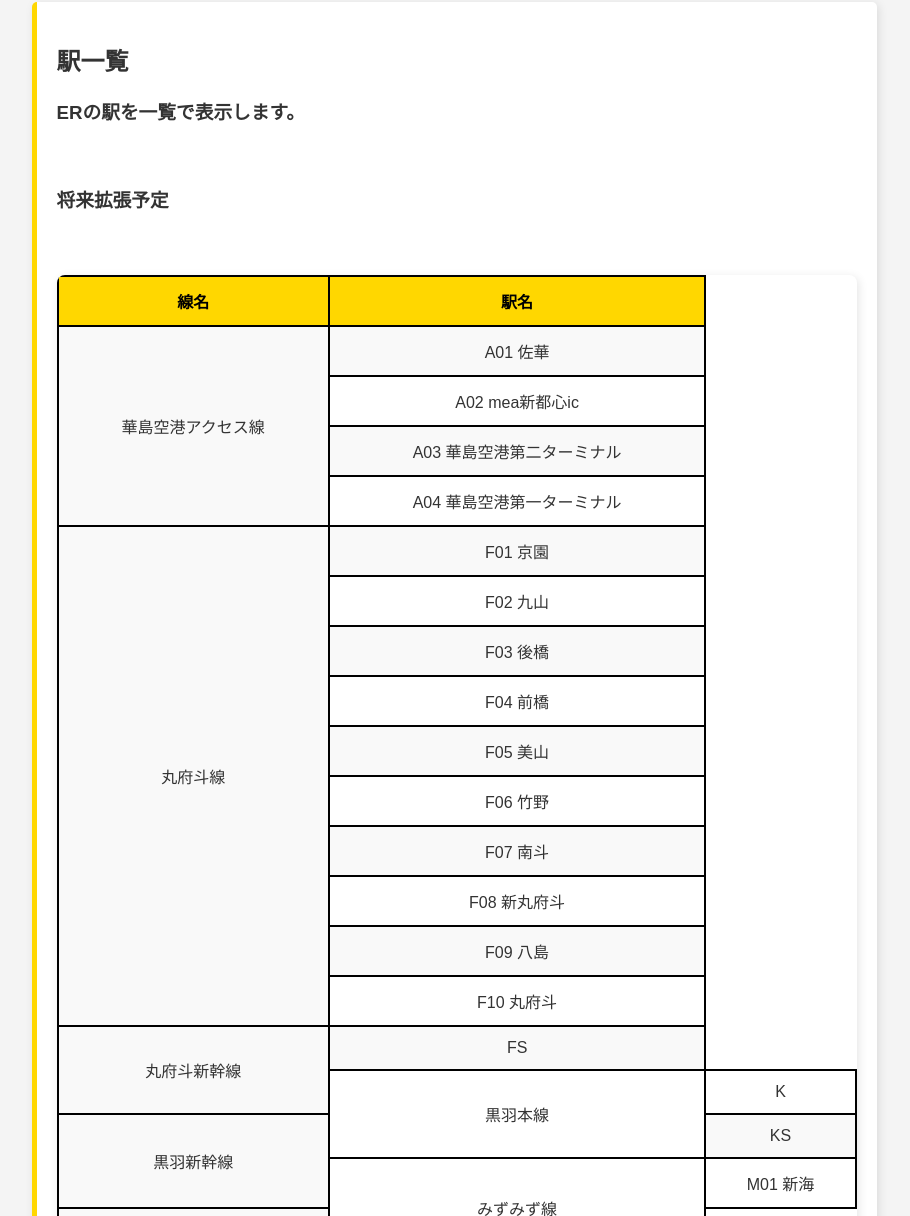
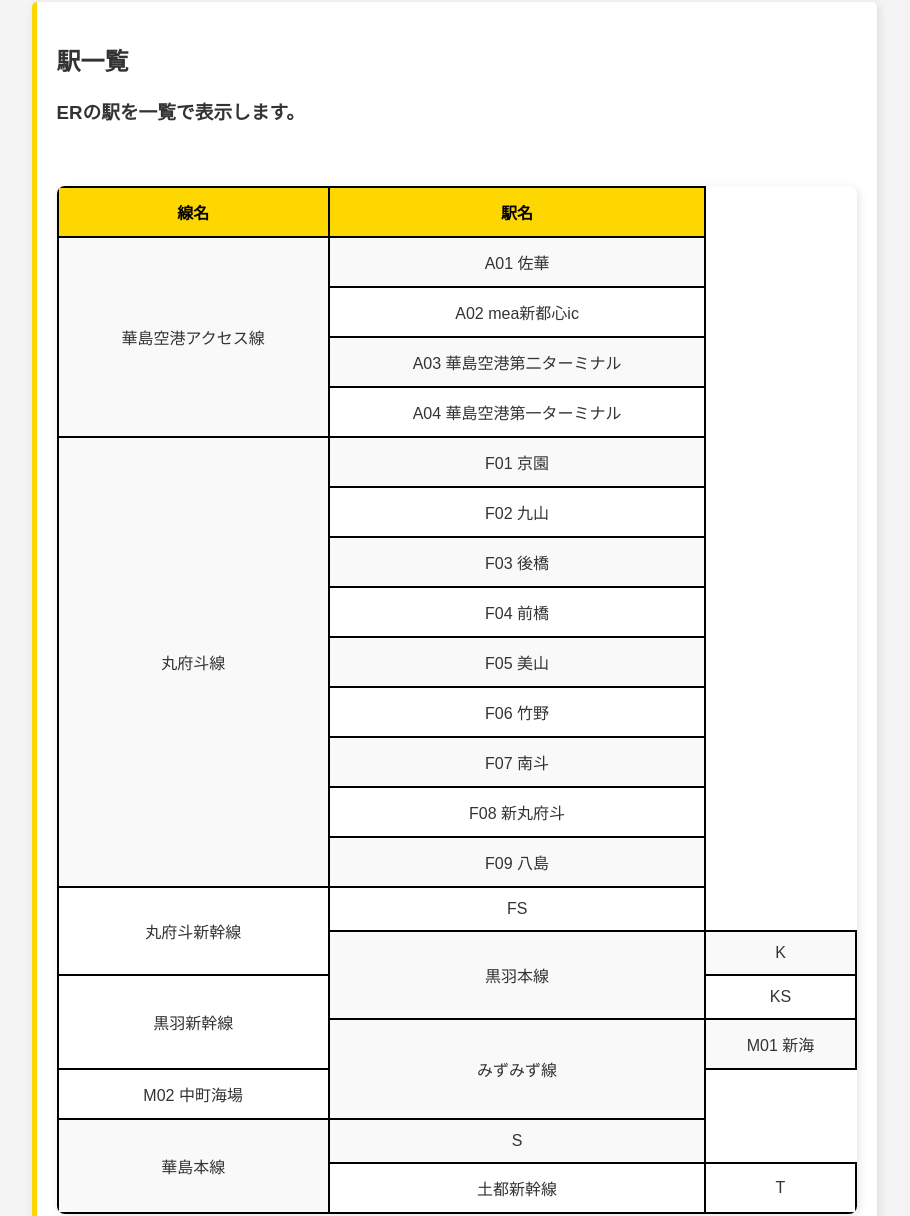
Before and after one commit to marimesyosinsya/EeaRailways, a plain HTML site: page index.html in a window 1280 px wide. Shown: the part 599-1815 px from the top of the page, without its empty margins (186-1096 px from the left). Drawn offline with Linux system fonts and the light colour scheme.

Commit message:
Update index.html

```diff
--- a/index.html
+++ b/index.html
@@ -41,7 +41,7 @@
                 <tr>　　　　　　　　　 　　　　　　　　　　　　<td>A02 mea新都心ic</td></tr>
                 <tr> 　　　　　　　　　　　　　　　　　　　　　<td>A03 華島空港第二ターミナル</td></tr>
                 <tr> 　　　　　　　　　　　　　　　　　　　　　<td>A04 華島空港第一ターミナル</td></tr>
-                <tr><td rowspan="10">丸府斗線</td><td>F01 京園</td></tr>
+                <tr><td rowspan="9">丸府斗線</td><td>F01 京園</td></tr>
                 <tr>　　　　　　　　　　 　　　　　　<td>F02 九山</td></tr>
                 <tr>　　　　　　　　　　　　　　　　 <td>F03 後橋</td></tr>
                 <tr>　　　　　　　　　　　　　　　　 <td>F04 前橋</td></tr>
@@ -50,8 +50,6 @@
                 <tr>　　　　　　　　　　　　　　　　 <td>F07 南斗</td></tr>
                 <tr>　　　　　　　　　　　　　　　　 <td>F08 新丸府斗</td></tr>
                 <tr>　　　　　　　　　　　　　　　　 <td>F09 八島</td></tr>
-                <h3>将来拡張予定</h3>
-                <tr>　　　　　　　　　　　　　　　　 <td>F10 丸府斗</td></tr>
                 <tr><td rowspan="2">丸府斗新幹線</td><td>FS</td></tr>
                 <tr><td rowspan="2">黒羽本線</td><td>K</td></tr>
                 <tr><td rowspan="2">黒羽新幹線</td><td>KS</td></tr>
```
